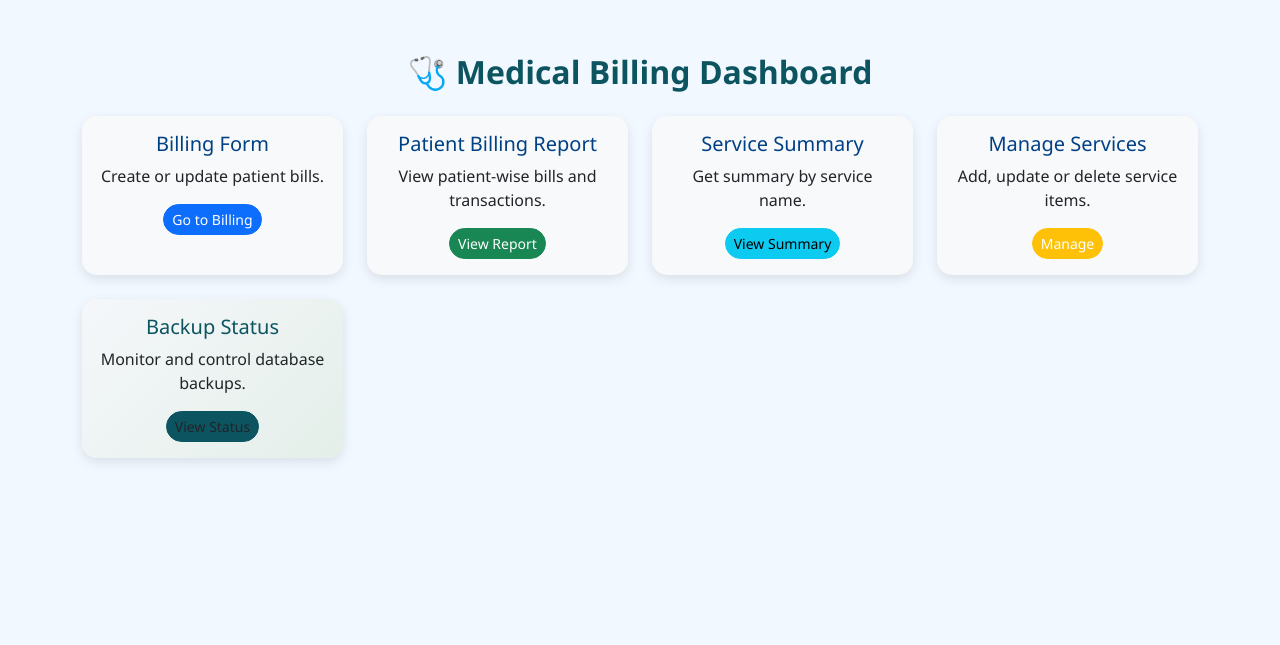
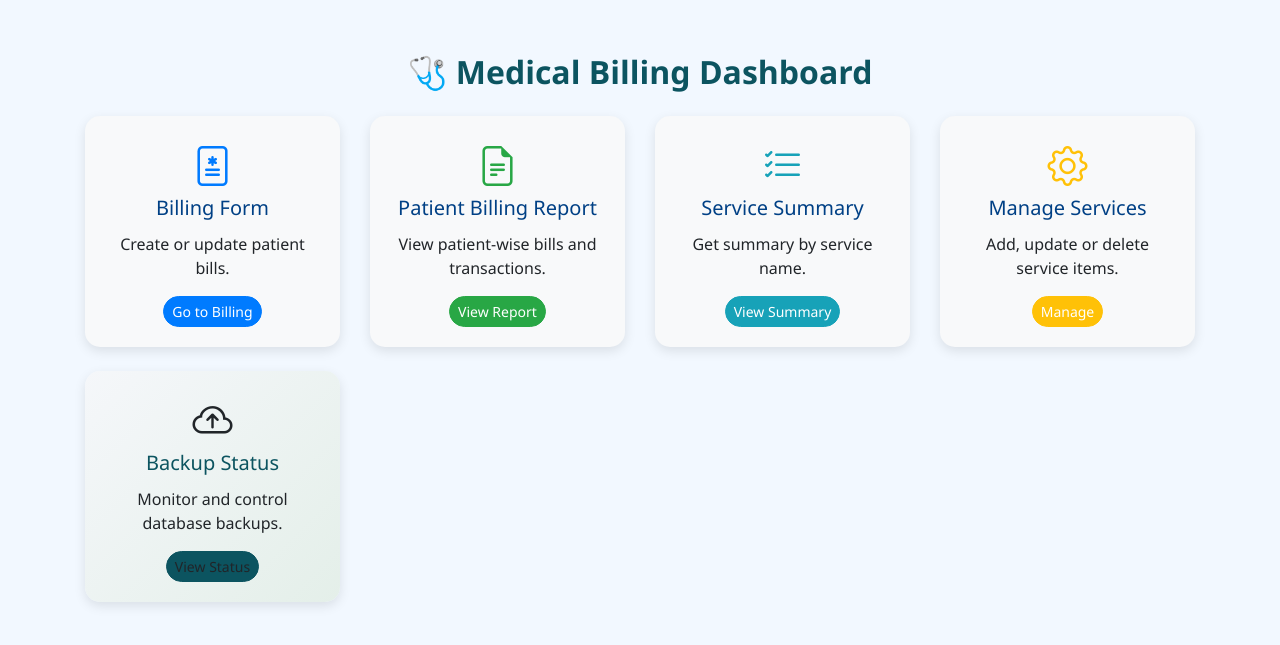
Before and after one commit to mamun995599/billing, a PHP site: page / in a window 1280 px wide. Shown: the top 645 px of the page. Run offline with PHP 8.4, Linux system fonts and the light colour scheme; some libraries are stand-ins or nearby versions.

Commit message:
7th commit

```diff
--- a/index.php
+++ b/index.php
@@ -3,8 +3,8 @@
 <head>
   <meta charset="UTF-8">
   <title>Billing Dashboard</title>
-  <link rel="stylesheet" href="assets/css/bootstrap.min.css">
-  <link rel="stylesheet" href="assets/css/bootstrap-icons.css">
+  <link rel="stylesheet" href="https://stackpath.bootstrapcdn.com/bootstrap/4.5.2/css/bootstrap.min.css">
+  <link rel="stylesheet" href="https://cdn.jsdelivr.net/npm/bootstrap-icons@1.10.0/font/bootstrap-icons.css">
   <style>
     body {
       background: #f2f8ff;
```
